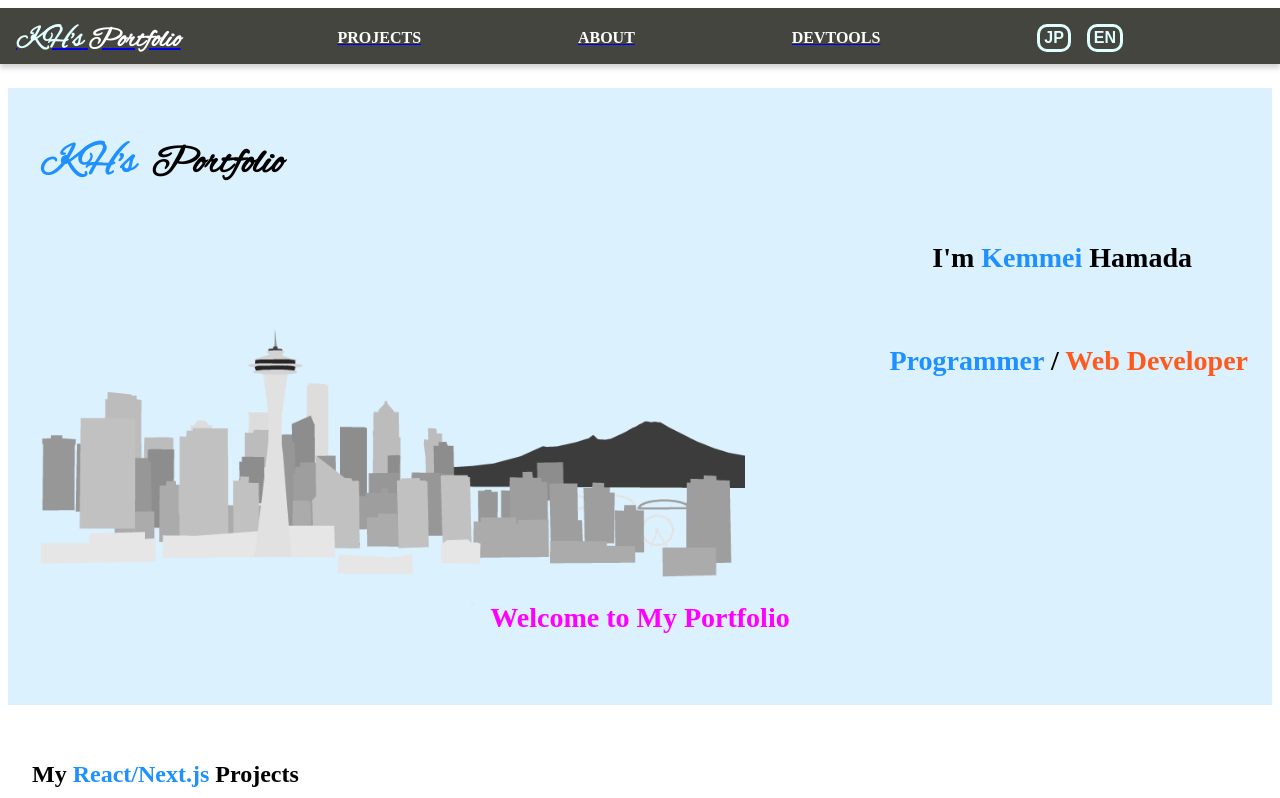
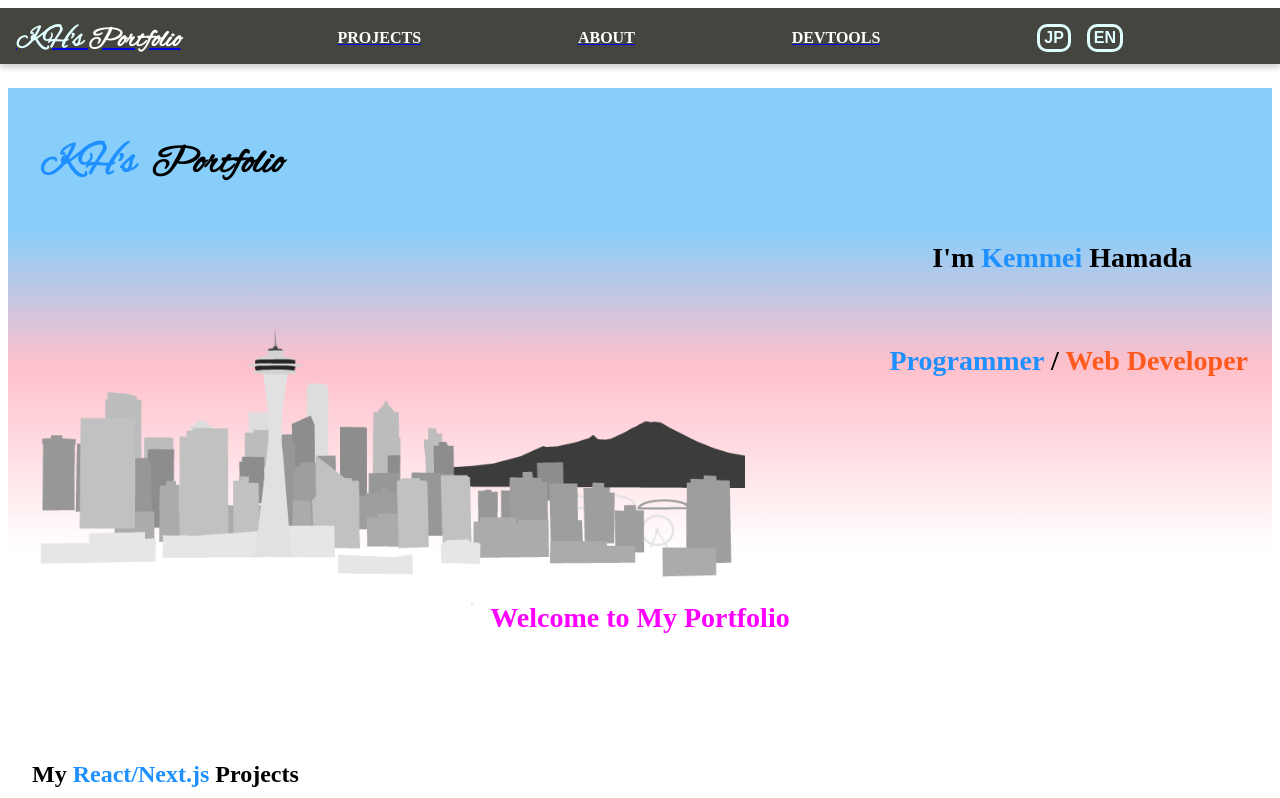
Before and after one commit to kmi2170/portfolio-v2, a Next.js app: page / in a window 1280 px wide. Shown: the top 798 px of the page. Built offline with nearby package versions, Linux system fonts and the light colour scheme.

Commit message:
modify background color

```diff
--- a/src/components/Header/styles.ts
+++ b/src/components/Header/styles.ts
@@ -10,7 +10,8 @@ export const HeaderWrapper = styled.div`
   /* background-color: lightblue; */
   /* background-color: darkblue; */
   /* background-color: rgba(59, 60, 54, 0.89); */
-  background-color: rgba(135, 206, 250, 0.29);
+  /* background-color: rgba(135, 206, 250, 0.29); */
+  background: linear-gradient(#87cefa, #87cefa, pink 45%, white 75%);
   /* background-color: blue; */
 
   /* background: radial-gradient(
```
